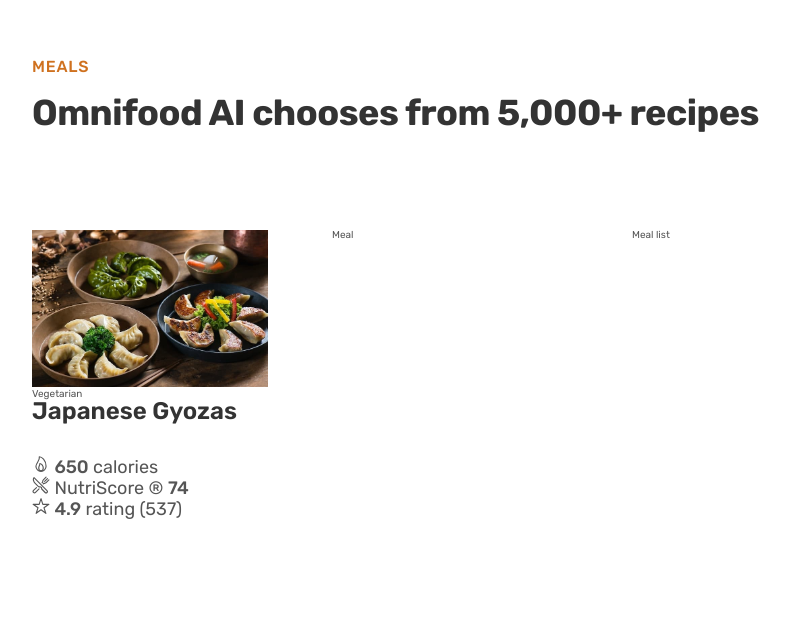
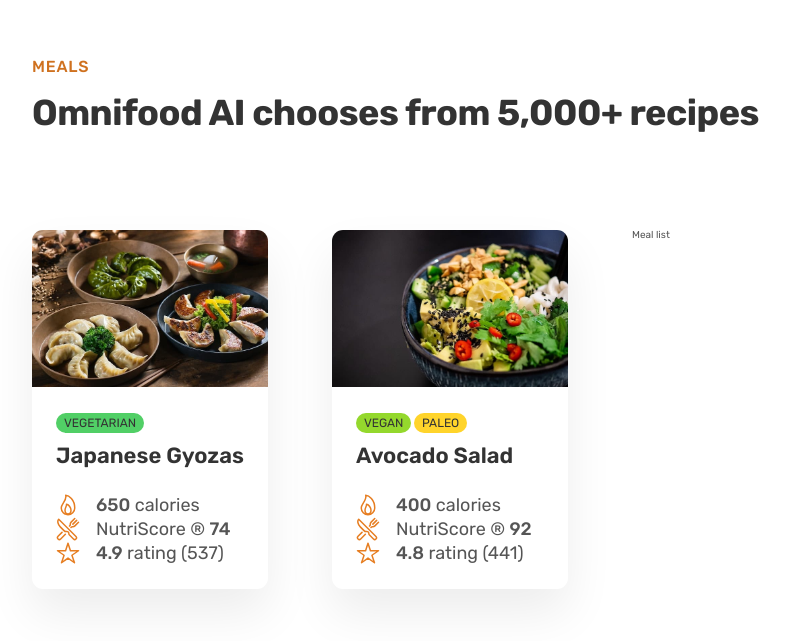
Before and after one commit to MdTasib/OMNIFOOD-HTML-CSS, a plain HTML site: page index.html in a window 1280 px wide. Shown: the part 2434-3075 px from the top of the page, without its empty margins (190-980 px from the left). Before the commit the page ends 3048 px from the top, so only its background shows below. Drawn offline with nearby package versions, Linux system fonts and the light colour scheme.

Commit message:
lecture 117 complete

```diff
--- a/css/style.css
+++ b/css/style.css
@@ -208,11 +208,46 @@
 	padding: 9.6rem 0;
 }
 
+.meal {
+	box-shadow: 0 2.4rem 4.8rem rgba(0, 0, 0, 0.075);
+	border-radius: 11px;
+	overflow: hidden;
+}
+
+.meal-content {
+	padding: 2.4rem;
+}
+
+.meal-tags {
+	margin-bottom: 1.2rem;
+}
+
+.tag {
+	display: inline-block;
+	padding: 0.4rem 0.8rem;
+	font-size: 1.2rem;
+	text-transform: uppercase;
+	color: #333;
+	border-radius: 100px;
+}
+
+.tag--vegetarian {
+	background-color: #51cf66;
+}
+
+.tag--vegan {
+	background-color: #94d82d;
+}
+
+.tag--paleo {
+	background-color: #ffd42b;
+}
+
 .meal-title {
-	font-size: 2.4rem;
+	font-size: 2.2rem;
 	color: #333;
 	font-weight: 600;
-	margin-bottom: 3.2rem;
+	margin-bottom: 2.6rem;
 }
 
 .meal-attributes {
@@ -221,6 +256,15 @@
 
 .meal-attribute {
 	font-size: 1.8rem;
+	display: flex;
+	align-items: center;
+	gap: 1.6rem;
+}
+
+.meal-icon {
+	height: 2.4rem;
+	width: 2.4rem;
+	color: #e67e22;
 }
 
 .meal-img {
--- a/index.html
+++ b/index.html
@@ -187,7 +187,10 @@
 							class="meal-img"
 							alt="Japanese Gyozas"
 						/>
-						<span class="tag">Vegetarian</span>
+						<div class="meal-content">
+							<div class="meal-tags">
+								<span class="tag tag--vegetarian">Vegetarian</span>
+							</div>
 							<p class="meal-title">Japanese Gyozas</p>
 							<ul class="meal-attributes">
 								<li class="meal-attribute">
@@ -207,7 +210,40 @@
 								</li>
 							</ul>
 						</div>
-					<div class="meal">Meal</div>
+					</div>
+
+					<div class="meal">
+						<img
+							src="img/meals/meal-2.jpg"
+							class="meal-img"
+							alt="Avocado Salad"
+						/>
+						<div class="meal-content">
+							<div class="meal-tags">
+								<span class="tag tag--vegan">Vegan</span>
+								<span class="tag tag--paleo">Paleo</span>
+							</div>
+							<p class="meal-title">Avocado Salad</p>
+							<ul class="meal-attributes">
+								<li class="meal-attribute">
+									<ion-icon class="meal-icon" name="flame-outline"></ion-icon>
+									<span><strong>400</strong> calories</span>
+								</li>
+								<li class="meal-attribute">
+									<ion-icon
+										class="meal-icon"
+										name="restaurant-outline"
+									></ion-icon>
+									<span>NutriScore &reg; <strong>92</strong></span>
+								</li>
+								<li class="meal-attribute">
+									<ion-icon class="meal-icon" name="star-outline"></ion-icon>
+									<span><strong>4.8</strong> rating (441)</span>
+								</li>
+							</ul>
+						</div>
+					</div>
+
 					<div class="list">Meal list</div>
 				</div>
 			</div>
```
Lines whose indentation alone changed are shown as unchanged.
